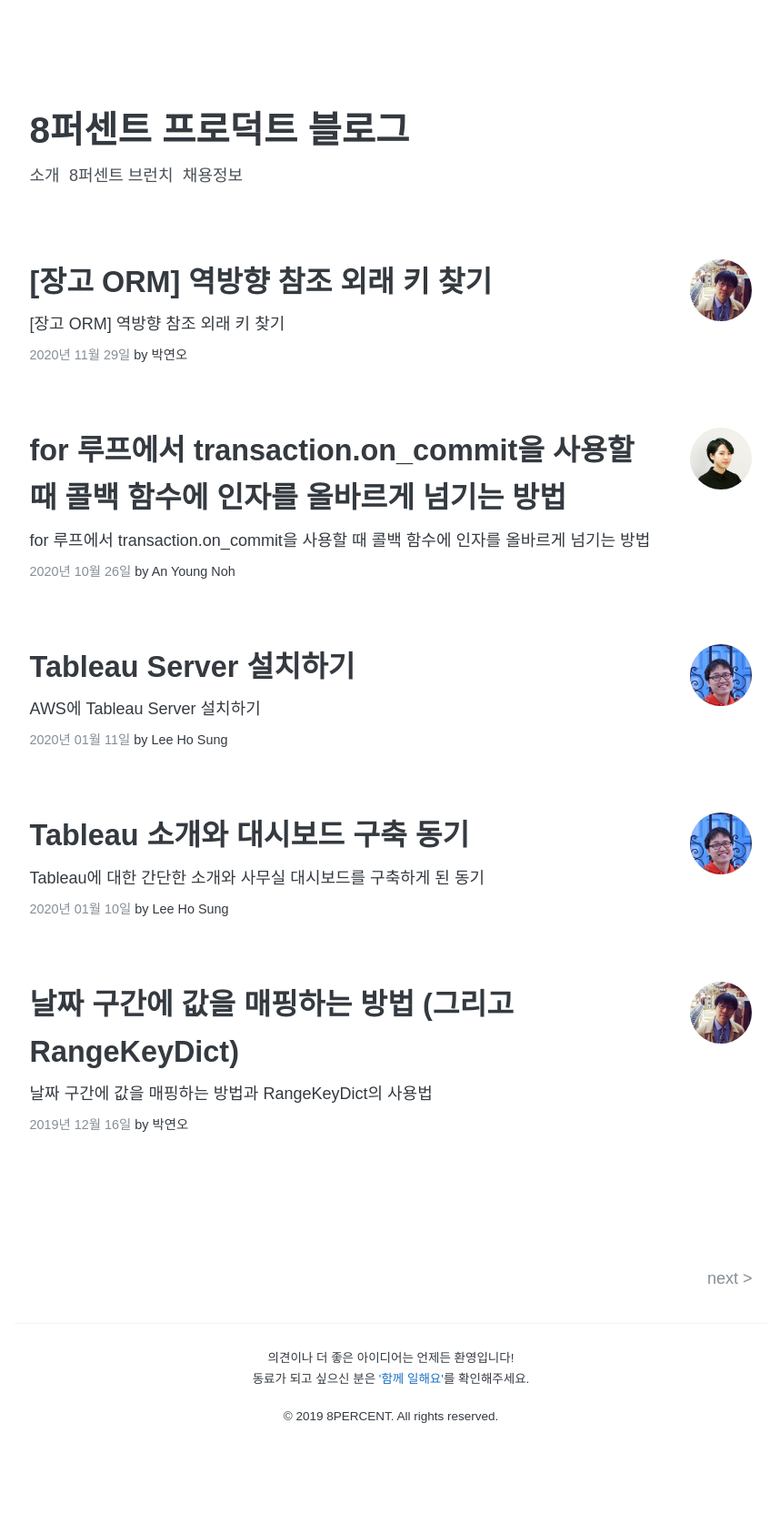
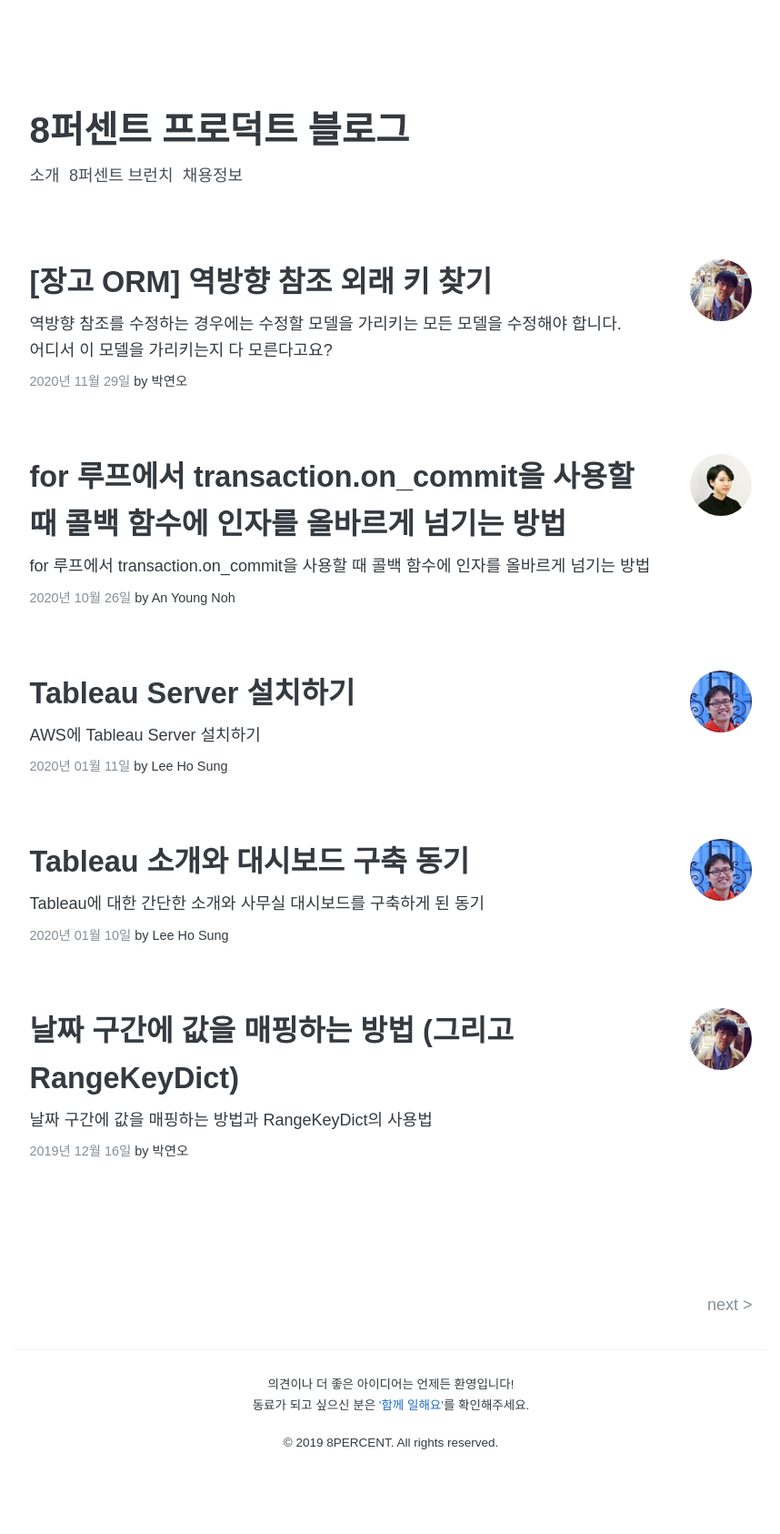
Before and after one commit to 8percent/8percent.github.io, a Jekyll site: the page built from index.html, in a window 1280 px wide. Shown: the whole page at 91% size, without its empty margins (210-1068 px from the left). Built offline with Jekyll 4.4.1, drawn with Linux system fonts in a browser that asks for light colours; some web fonts are replaced; the list of posts is cut into pages by our own code; before the commit the page ends 1658 px from its top, so only the background shows below that.

Commit message:
CHG: fix description

```diff
--- a/_posts/2020-11-29-django-reversed-foreign-keys.md
+++ b/_posts/2020-11-29-django-reversed-foreign-keys.md
@@ -2,7 +2,7 @@
 layout: post
 title: "[장고 ORM] 역방향 참조 외래 키 찾기"
 author: bakyeono
-description: "[장고 ORM] 역방향 참조 외래 키 찾기"
+description: "역방향 참조를 수정하는 경우에는 수정할 모델을 가리키는 모든 모델을 수정해야 합니다. 어디서 이 모델을 가리키는지 다 모른다고요?"
 date: 2020-11-29 20:00 +0900
 tags: [django, orm]
 comments: true
```
